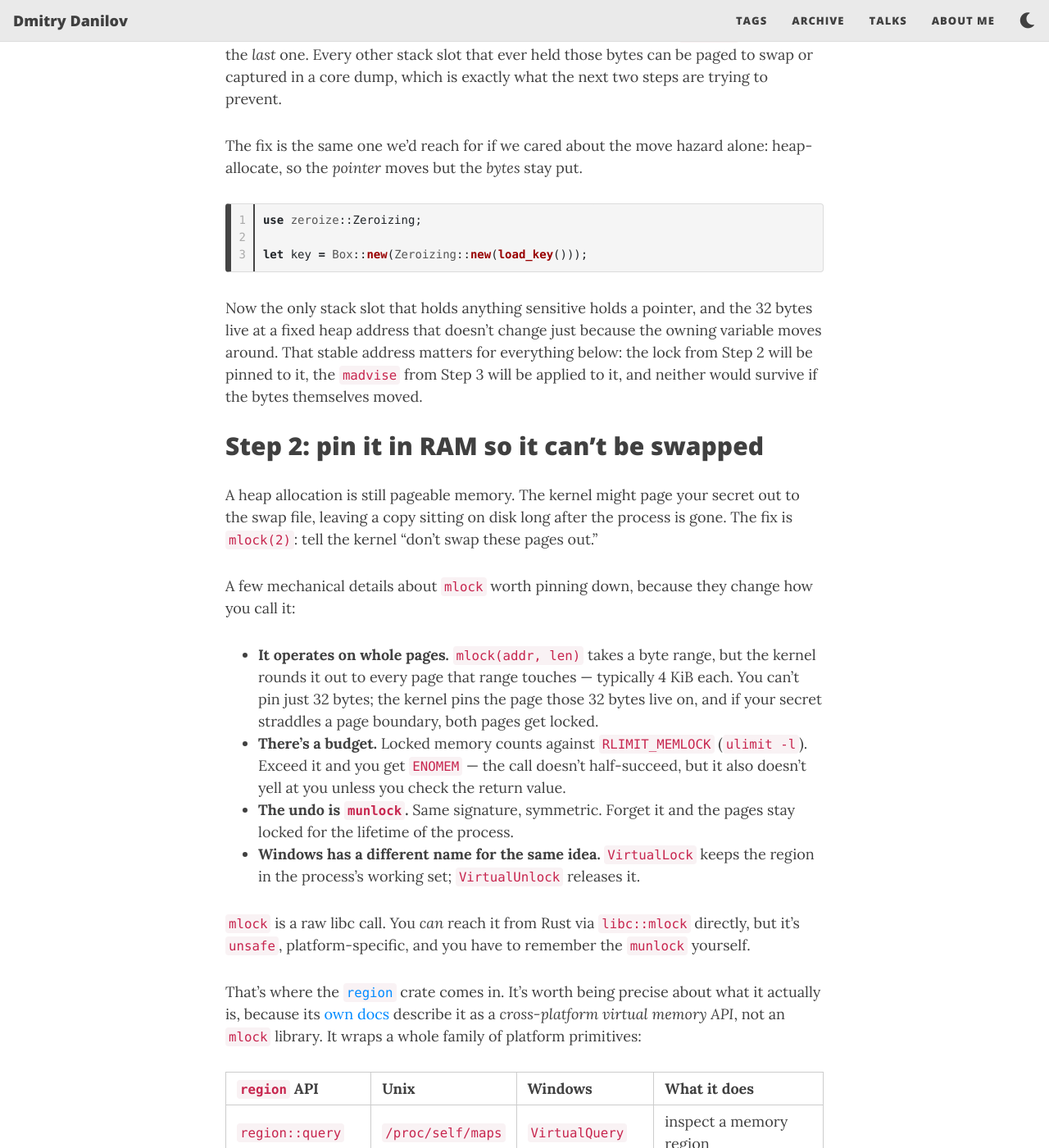
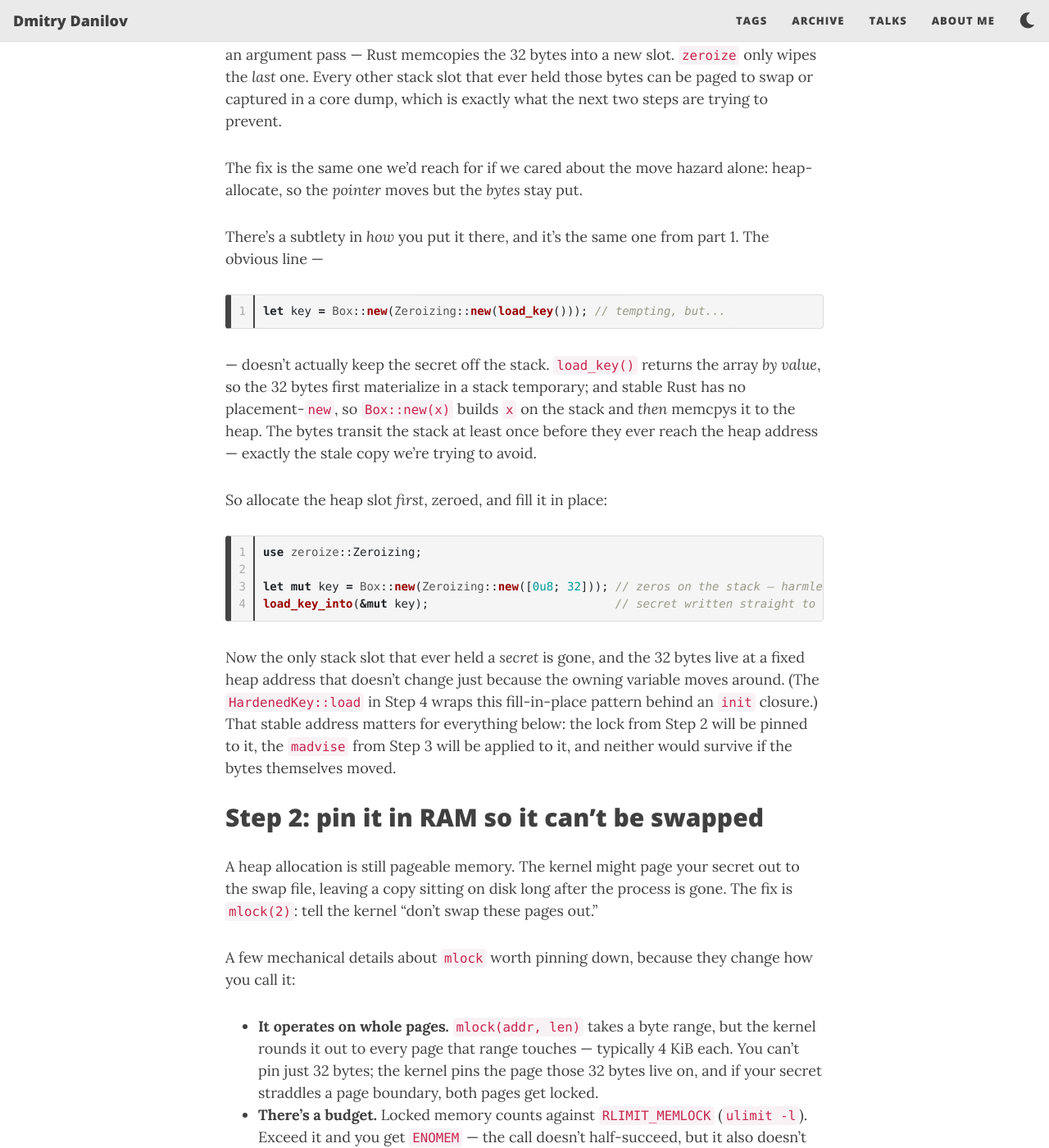
Before and after one commit to f-squirrel/f-squirrel.github.io, a Jekyll site: the page built from _posts/2026-06-25-zeroize-os-hardening.md, in a window 1280 px wide and 1400 px high, scrolled down 1391 px. Shown: the whole window at 82% size. Built offline with Jekyll 4.4.1, drawn with Linux system fonts in a browser that asks for light colours; nearby versions of some CDN libraries; some of the changed text lies outside the part shown.

Commit message:
post: address review notes on part 2 + tidy example
- Step 1: replace the misleading `Box::new(Zeroizing::new(load_key()))`
  snippet with the fill-in-place pattern (zeroed Box, then `load_key_into`)
  so the prose matches `HardenedKey::load` and doesn't reintroduce the
  stack-copy leak from part 1.
- Step 2: update the snippet to use the same fill-in-place shape.
- Step 5: tighten the ptrace wording to "anyone without CAP_SYS_PTRACE
  (in practice, anyone but root)" so it lines up with the Yama section.
- Step 6: add a caveat that `with_readable` isn't thread-safe (per-page,
  process-global protection state) and that the closure can still copy
  bytes out past the seal.
- Soften the "adding each line" intro framing now that Step 6 is a
  fork, not an increment.
- Example: trim `HardenedKey`'s doc comment that overstated per-buffer
  dump exclusion, apply `clippy --fix` (`io::Error::other`, drop two
  redundant closures), and reflow the module-level doc list so clippy
  is clean. Behavior unchanged; `cargo run --release` still prints the
  two matching checksums.

Claude-Session: https://claude.ai/code/session_01Aei3xPTKzk7xjRgxwwx5Js

````diff
--- a/_posts/2026-06-25-zeroize-os-hardening.md
+++ b/_posts/2026-06-25-zeroize-os-hardening.md
@@ -15,7 +15,7 @@ There are really three things the OS can do with a secret sitting in your RAM, a
 2. **write it into a core dump** when you crash,
 3. **hand it to another process** that reads your live memory.
 
-Rather than touring the three controls separately, let's build a single hardened key buffer one piece at a time — adding each line only when the previous version is missing something — and then harden the process around it. By the end we'll have a small `HardenedKey` type and a one-shot `harden_process()` call.
+Rather than touring the three controls separately, let's build a hardened key buffer one piece at a time — adding each control only when the previous version is missing something — and then harden the process around it. By the end we'll have a small `HardenedKey` type and a one-shot `harden_process()` call, plus a page-isolated variant for a different threat model in the "going further" coda.
 
 ## Starting point: just `Zeroizing`
 
@@ -37,13 +37,24 @@ The stale-copies problem from part 1 has a particularly nasty form once the OS g
 
 The fix is the same one we'd reach for if we cared about the move hazard alone: heap-allocate, so the *pointer* moves but the *bytes* stay put.
 
+There's a subtlety in *how* you put it there, and it's the same one from part 1. The obvious line —
+
+```rust
+let key = Box::new(Zeroizing::new(load_key())); // tempting, but...
+```
+
+— doesn't actually keep the secret off the stack. `load_key()` returns the array *by value*, so the 32 bytes first materialize in a stack temporary; and stable Rust has no placement-`new`, so `Box::new(x)` builds `x` on the stack and *then* memcpys it to the heap. The bytes transit the stack at least once before they ever reach the heap address — exactly the stale copy we're trying to avoid.
+
+So allocate the heap slot *first*, zeroed, and fill it in place:
+
 ```rust
 use zeroize::Zeroizing;
 
-let key = Box::new(Zeroizing::new(load_key()));
+let mut key = Box::new(Zeroizing::new([0u8; 32])); // zeros on the stack — harmless
+load_key_into(&mut key);                           // secret written straight to the heap
 ```
 
-Now the only stack slot that holds anything sensitive holds a pointer, and the 32 bytes live at a fixed heap address that doesn't change just because the owning variable moves around. That stable address matters for everything below: the lock from Step 2 will be pinned to it, the `madvise` from Step 3 will be applied to it, and neither would survive if the bytes themselves moved.
+Now the only stack slot that ever held a *secret* is gone, and the 32 bytes live at a fixed heap address that doesn't change just because the owning variable moves around. (The `HardenedKey::load` in Step 4 wraps this fill-in-place pattern behind an `init` closure.) That stable address matters for everything below: the lock from Step 2 will be pinned to it, the `madvise` from Step 3 will be applied to it, and neither would survive if the bytes themselves moved.
 
 ## Step 2: pin it in RAM so it can't be swapped
 
@@ -72,7 +83,8 @@ For our purposes — keeping a secret out of swap — the one we care about is `
 ```rust
 use zeroize::Zeroizing;
 
-let key = Box::new(Zeroizing::new(load_key()));
+let mut key = Box::new(Zeroizing::new([0u8; 32]));
+load_key_into(&mut key);
 let _lock = region::lock(key.as_ptr(), key.len())?;
 // pages stay resident until `_lock` drops, which calls munlock/VirtualUnlock
 ```
@@ -172,7 +184,7 @@ Man page: [`prctl(2)`](https://man7.org/linux/man-pages/man2/prctl.2.html).
 
 **Block live-memory snooping.** This is the threat the first post admitted `zeroize` can't touch: an attacker who reads your memory *while the process is running*. On Linux the usual route is `ptrace` (or reading `/proc/<pid>/mem`), and a process running as the same user can do it by default. In a world of compromised dependencies and shared hosts, that's not exotic.
 
-Good news: the `prctl(PR_SET_DUMPABLE, 0)` call above pulls double duty. Marking the process non-dumpable also makes it **non-attachable by `ptrace` for anyone who isn't root** — the same single call that quiets core dumps also slams the easy door on live-memory snooping.
+Good news: the `prctl(PR_SET_DUMPABLE, 0)` call above pulls double duty. Marking the process non-dumpable also makes it **non-attachable by `ptrace` for anyone without `CAP_SYS_PTRACE`** (in practice, anyone but root) — the same single call that quiets core dumps also slams the easy door on live-memory snooping.
 
 Wrap both in one startup helper, called *before* any secrets are loaded:
 
@@ -298,6 +310,7 @@ let sig = key.with_readable(|bytes| sign(bytes, &digest))?;
 A few honest things to note about this layer:
 
 - **It defends against bugs, not against a determined attacker.** The page is readable *exactly* when you're using the key — which is also when a deliberate attacker would catch you. The win is against *accidents*: stray pointers, OOB reads, an errant log statement.
+- **The protection state is per-page and process-global, so `with_readable` is not thread-safe.** Two threads calling it on the same key race: one's guard re-seals the page to `PROT_NONE` while the other is still mid-read, and the reader SIGSEGVs. Keep the bracket single-threaded, or wrap it in your own lock. And note the closure can still copy the bytes into its return value — the seal only protects the page, not whatever you carry out of it.
 - **You pay a whole page per key.** `region::alloc(32, ...)` rounds up to the system page size (typically 4 KiB). Fine for a handful of long-lived keys; very much not for thousands of short-lived ones.
 - **It doesn't help with the threats Steps 1–5 already covered.** Swap, core dumps, and `ptrace` all bypass page protections — the bytes-on-disk and bytes-via-tracer paths read the underlying memory regardless of `PROT_*` flags. The `region::lock` and `madvise_dontdump` calls inside `load` are still the load-bearing controls there; the `protect` toggle is *added* on top, not a replacement.
 - **`harden_process()` from Step 5 still applies unchanged.** Per-key and process-level controls compose freely.
````
Also changed, not shown: 1 other file.
